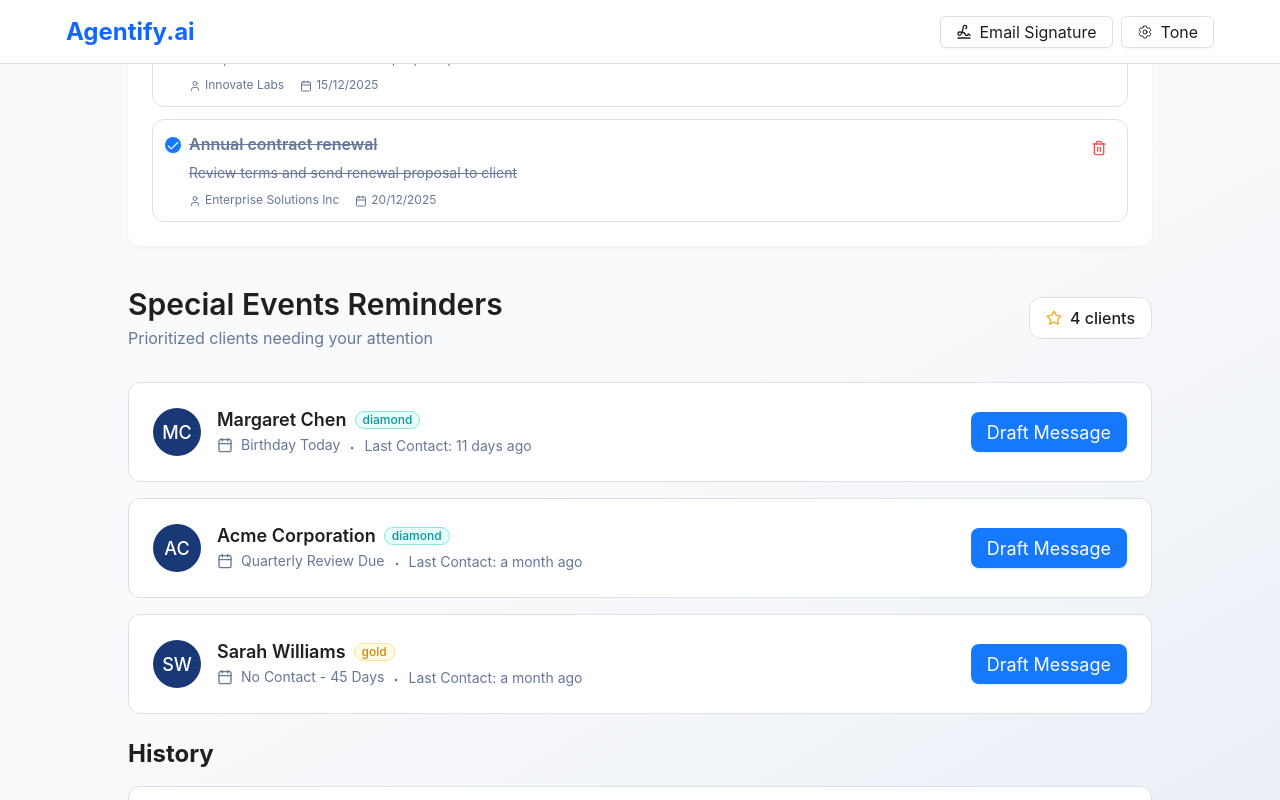
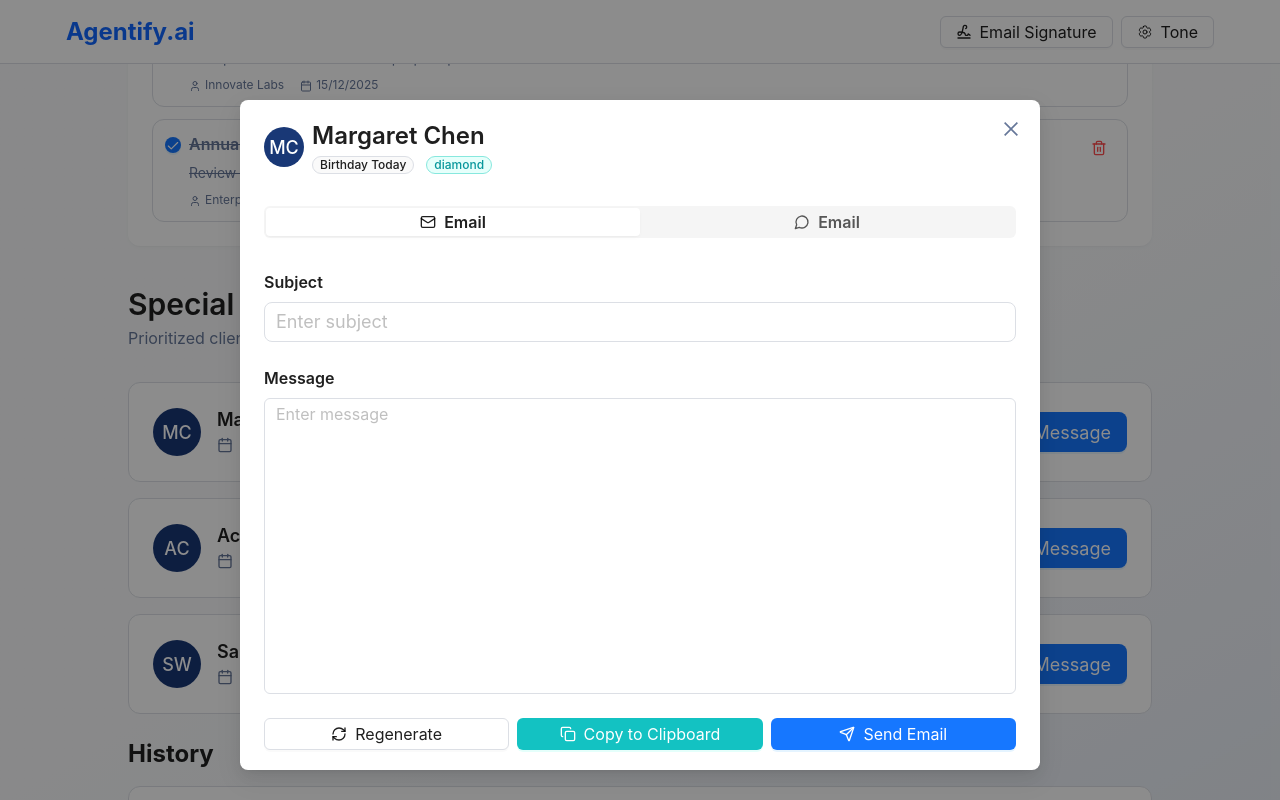
Before and after one commit to HoangHoang1408/vpbank-challenge-agentify, a Next.js app in the folder agentify-web/: page / in a window 1280 px wide. Both pictures are taken after a click on the element 640 px from the left and 432 px from the top of the page. Built offline with nearby package versions, Linux system fonts and the light colour scheme; what @ant-design/nextjs-registry would draw is missing.

Commit message:
feat: add UI draft message

```diff
--- a/agentify-web/app/(main)/_components/DraftMessage.tsx
+++ b/agentify-web/app/(main)/_components/DraftMessage.tsx
@@ -1,7 +1,169 @@
-import { FC } from 'react';
+'use client';
 
-const DraftMessage: FC = () => {
-  return <div>DraftMessage</div>;
+import { IEvent } from '@/types';
+import {
+  Alert,
+  Avatar,
+  Button,
+  Form,
+  Input,
+  Modal,
+  Segmented,
+  Tag,
+  Typography,
+} from 'antd';
+import { FC, useState } from 'react';
+import {
+  LuCircleCheck,
+  LuCopy,
+  LuMail,
+  LuMessageCircle,
+  LuRefreshCw,
+  LuSend,
+} from 'react-icons/lu';
+
+const MESSAGE_TYPES = ['email', 'message'] as const;
+
+interface Props {
+  open: boolean;
+  onClose: () => void;
+  event: IEvent | null;
+}
+
+const DraftMessage: FC<Props> = ({ event, open, onClose }) => {
+  const [form] = Form.useForm();
+
+  const [messageType, setMessageType] =
+    useState<(typeof MESSAGE_TYPES)[number]>('email');
+
+  return (
+    <Modal
+      open={open}
+      onCancel={onClose}
+      width={800}
+      footer={
+        <div className="flex items-center justify-between gap-2">
+          <Button key="regenerate" icon={<LuRefreshCw />} block>
+            Regenerate
+          </Button>
+          <Button
+            key="copy"
+            icon={<LuCopy />}
+            block
+            variant="solid"
+            color="cyan"
+          >
+            Copy to Clipboard
+          </Button>
+          {messageType === 'email' ? (
+            <Button key="send-email" icon={<LuSend />} block type="primary">
+              Send Email
+            </Button>
+          ) : (
+            <Button
+              key="contacted"
+              icon={<LuCircleCheck />}
+              block
+              type="primary"
+            >
+              Contacted
+            </Button>
+          )}
+        </div>
+      }
+    >
+      <div className="flex items-center gap-2">
+        <Avatar size={40} className="bg-[#193876]! font-medium">
+          {event?.customerName.split(' ').map((name) => name[0])}
+        </Avatar>
+        <div>
+          <Typography.Title level={5} className="text-2xl! mb-0!">
+            {event?.customerName}
+          </Typography.Title>
+          <div className="flex items-center gap-1 mt-1">
+            <Tag className="rounded-xl! text-xs! font-medium">
+              {event?.eventName}
+            </Tag>
+            <Tag
+              color={
+                event?.customerRank === 'gold'
+                  ? 'gold'
+                  : event?.customerRank === 'diamond'
+                    ? 'cyan'
+                    : 'purple'
+              }
+              className="rounded-xl! text-xs! font-medium"
+            >
+              {event?.customerRank}
+            </Tag>
+          </div>
+        </div>
+      </div>
+
+      <Segmented
+        value={messageType}
+        onChange={(value) =>
+          setMessageType(value as (typeof MESSAGE_TYPES)[number])
+        }
+        options={[
+          {
+            label: (
+              <div className="flex justify-center items-center gap-2">
+                <LuMail />
+                <span className="font-semibold">Email</span>
+              </div>
+            ),
+            value: 'email',
+          },
+          {
+            label: (
+              <div className="flex justify-center items-center gap-2">
+                <LuMessageCircle />
+                <span className="font-semibold">Email</span>
+              </div>
+            ),
+            value: 'message',
+          },
+        ]}
+        block
+        className="mt-8!"
+      />
+
+      <Form form={form} layout="vertical" className="mt-8!">
+        {messageType === 'email' && (
+          <Form.Item
+            label={<span className="font-semibold">Subject</span>}
+            name="subject"
+          >
+            <Input size="large" placeholder="Enter subject" />
+          </Form.Item>
+        )}
+        <Form.Item
+          label={<span className="font-semibold">Message</span>}
+          name="message"
+        >
+          <Input.TextArea
+            autoSize={{ minRows: 12, maxRows: 12 }}
+            placeholder="Enter message"
+          />
+        </Form.Item>
+      </Form>
+
+      {messageType === 'message' && (
+        <Alert
+          message={
+            <p>
+              <span className="font-semibold">Compliance Note:</span> This
+              message will be copied to your clipboard. Open Zalo manually to
+              send it to maintain compliance with messaging policies.
+            </p>
+          }
+          type="success"
+          className="-mt-2! mb-4!"
+        />
+      )}
+    </Modal>
+  );
 };
 
 export default DraftMessage;
--- a/agentify-web/app/(main)/_components/EventCard.tsx
+++ b/agentify-web/app/(main)/_components/EventCard.tsx
@@ -8,11 +8,15 @@ import { LuCalendar, LuDot } from 'react-icons/lu';
 
 interface Props {
   event: IEvent;
+  onOpenDraftMessage: (event: IEvent) => void;
 }
 
-const EventCard: FC<Props> = ({ event }) => {
+const EventCard: FC<Props> = ({ event, onOpenDraftMessage }) => {
   return (
-    <Card className="rounded-xl! cursor-pointer hover:shadow-md transition-all duration-300">
+    <Card
+      className="rounded-xl! cursor-pointer hover:shadow-md transition-all duration-300"
+      onClick={() => onOpenDraftMessage(event)}
+    >
       <div className="flex justify-between items-center">
         <div className="flex items-center gap-4">
           <Avatar size={48} className="bg-[#193876]! font-medium">
@@ -52,7 +56,14 @@ const EventCard: FC<Props> = ({ event }) => {
             </div>
           </div>
         </div>
-        <Button type="primary" size="large">
+        <Button
+          type="primary"
+          size="large"
+          onClick={(e) => {
+            e.stopPropagation();
+            onOpenDraftMessage(event);
+          }}
+        >
           Draft Message
         </Button>
       </div>
--- a/agentify-web/app/(main)/_components/EventList.tsx
+++ b/agentify-web/app/(main)/_components/EventList.tsx
@@ -1,9 +1,9 @@
 'use client';
 
 import { IEvent } from '@/types';
-import { Card, Space, Typography } from 'antd';
+import { Space, Typography } from 'antd';
 import { FC, useEffect, useState } from 'react';
-import { LuStar } from 'react-icons/lu';
+import DraftMessage from './DraftMessage';
 import EventCard from './EventCard';
 import EventCardHistory from './EventCardHistory';
 
@@ -46,6 +46,8 @@ const mockData: IEvent[] = [
 const EventList: FC = () => {
   const [events, setEvents] = useState<IEvent[]>(mockData);
   const [historyEvents, setHistoryEvents] = useState<IEvent[]>([]);
+  const [openDraftMessage, setOpenDraftMessage] = useState(false);
+  const [selectedEvent, setSelectedEvent] = useState<IEvent | null>(null);
 
   useEffect(() => {
     setEvents(mockData.filter((event) => !event.contacted));
@@ -54,7 +56,6 @@ const EventList: FC = () => {
 
   return (
     <div className="w-full max-w-5xl mx-auto">
-      <div className="flex justify-between">
       <div>
         <Typography.Title
           level={2}
@@ -67,25 +68,17 @@ const EventList: FC = () => {
         </Typography.Text>
       </div>
 
-        <div className="flex items-center">
-          <Card
-            size="small"
-            className="rounded-xl! [&_.ant-card-body]:px-4! [&_.ant-card-body]:py-2!"
-          >
-            <div className="flex justify-center items-center gap-2">
-              <LuStar className="text-[#f6a823]" />
-              <Typography.Paragraph className="mb-0! font-medium">
-                4 clients
-              </Typography.Paragraph>
-            </div>
-          </Card>
-        </div>
-      </div>
-
       <div className="mt-8">
         <Space direction="vertical" className="w-full" size="middle">
           {events.map((event) => (
-            <EventCard key={event.id} event={event} />
+            <EventCard
+              key={event.id}
+              event={event}
+              onOpenDraftMessage={(event) => {
+                setSelectedEvent(event);
+                setOpenDraftMessage(true);
+              }}
+            />
           ))}
         </Space>
       </div>
@@ -102,6 +95,15 @@ const EventList: FC = () => {
           </Space>
         </div>
       )}
+
+      <DraftMessage
+        open={openDraftMessage}
+        onClose={() => {
+          setOpenDraftMessage(false);
+          setSelectedEvent(null);
+        }}
+        event={selectedEvent}
+      />
     </div>
   );
 };
--- a/agentify-web/components/setting/EmailSignatureSetting.tsx
+++ b/agentify-web/components/setting/EmailSignatureSetting.tsx
@@ -48,7 +48,7 @@ const EmailSignatureSetting: FC<Props> = ({ open, onClose }) => {
           </Typography.Title>
         </div>
       }
-      width={700}
+      width={800}
     >
       <div className="pt-4">
         <label className="text-sm font-medium mb-2 block">
--- a/agentify-web/components/setting/ToneSetting.tsx
+++ b/agentify-web/components/setting/ToneSetting.tsx
@@ -55,7 +55,7 @@ const ToneSetting: FC<Props> = ({ open, onClose }) => {
           </Typography.Title>
         </div>
       }
-      width={700}
+      width={800}
     >
       <div className="space-y-3! mt-8">
         {TONE_OPTIONS.map((tone) => (
```
Lines whose indentation alone changed are shown as unchanged.
